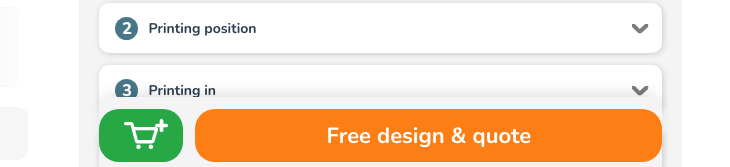
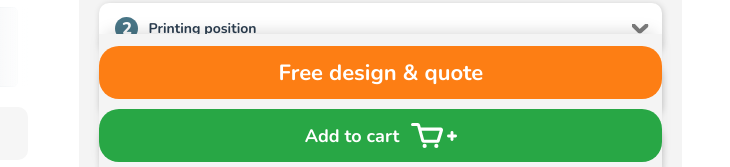
Before and after one commit to CECEBE-jpg/loopper-pdp-prototype, a plain HTML site: page pdp-experiment-cta/index.html in a window 1280 px wide. Shown: the part 624-791 px from the top of the page, 550-1280 px from the left. Drawn offline with Linux system fonts and the light colour scheme; grey boxes are pictures that could not be loaded.

Commit message:
Publish pdp-experiment-cta: stack Free design & quote above Add to cart
The two sticky CTAs now sit on top of each other: Free design & quote
first, Add to cart below it as the full-width green button from the
live PDP (label, cart icon and plus). Both are full width.

Co-Authored-By: Claude Opus 5.5 <noreply@anthropic.com>

```diff
--- a/pdp-experiment-cta/index.html
+++ b/pdp-experiment-cta/index.html
@@ -460,6 +460,17 @@
         .cx-row {
           display: none;
         }
+      }
+      /* Experiment: the two CTAs stacked, Free design & quote above Add to cart */
+      .cx-row.cx-stack {
+        flex-direction: column;
+        gap: 10px;
+      }
+      .cx-stack .cx-quote,
+      .cx-stack .add-to-cart {
+        flex: none;
+        width: 100%;
+        max-width: none;
       }
     </style>
   </head>
@@ -2721,13 +2732,13 @@
                   <dl class="price-details" id="price-details" hidden></dl>
                 </div>
 
-                <!-- Experiment: Add to cart as a square, Free design & quote next to it -->
-                <div class="cx-row">
-                  <button
-                    class="add-to-cart cx-cart"
-                    type="button"
-                    aria-label="Add to cart"
-                  >
+                <!-- Experiment: Free design & quote on top, Add to cart (as on the live PDP) below -->
+                <div class="cx-row cx-stack">
+                  <button class="cx-quote" type="button" data-nav="quote">
+                    Free design &amp; quote
+                  </button>
+                  <button class="add-to-cart" type="button">
+                    <span>Add to cart</span>
                     <span class="cart-icons">
                       <img
                         width="33"
@@ -2744,9 +2755,6 @@
                         alt=""
                       />
                     </span>
-                  </button>
-                  <button class="cx-quote" type="button" data-nav="quote">
-                    Free design &amp; quote
                   </button>
                 </div>
               </div>
```
